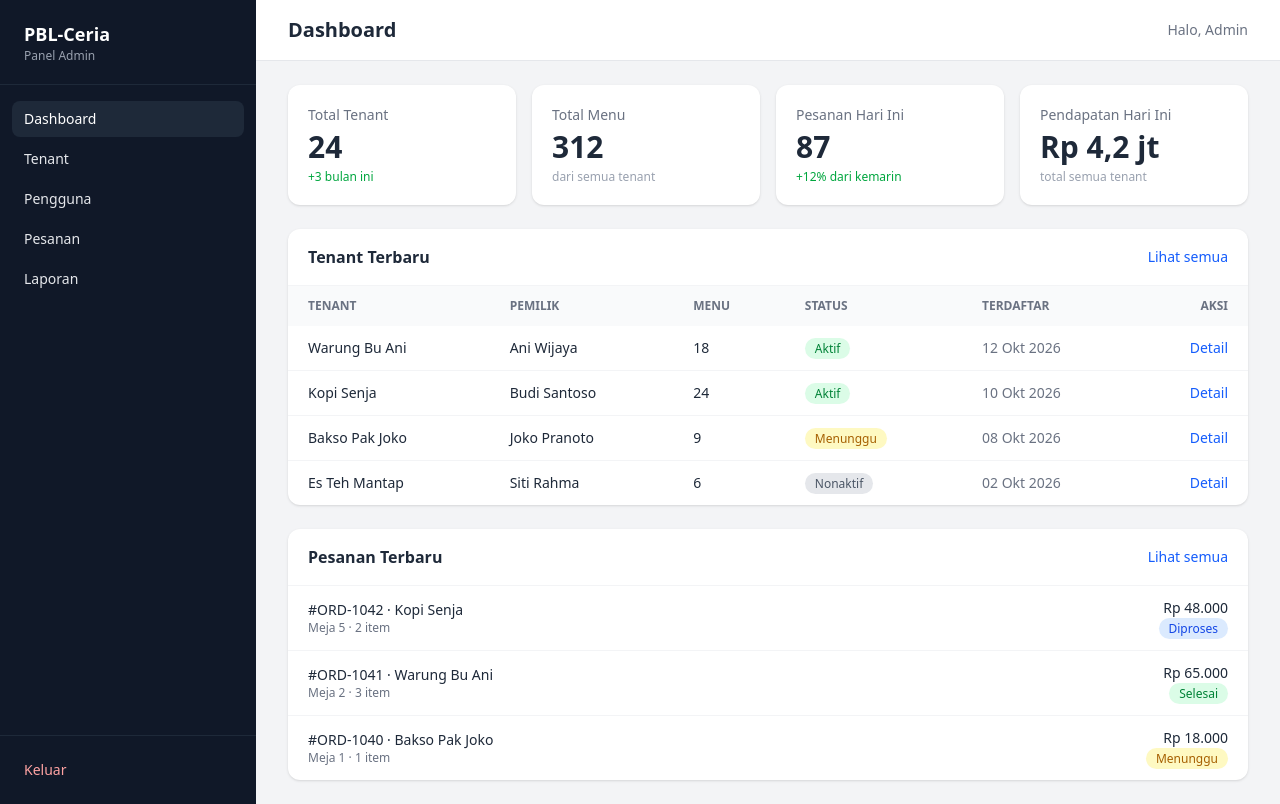
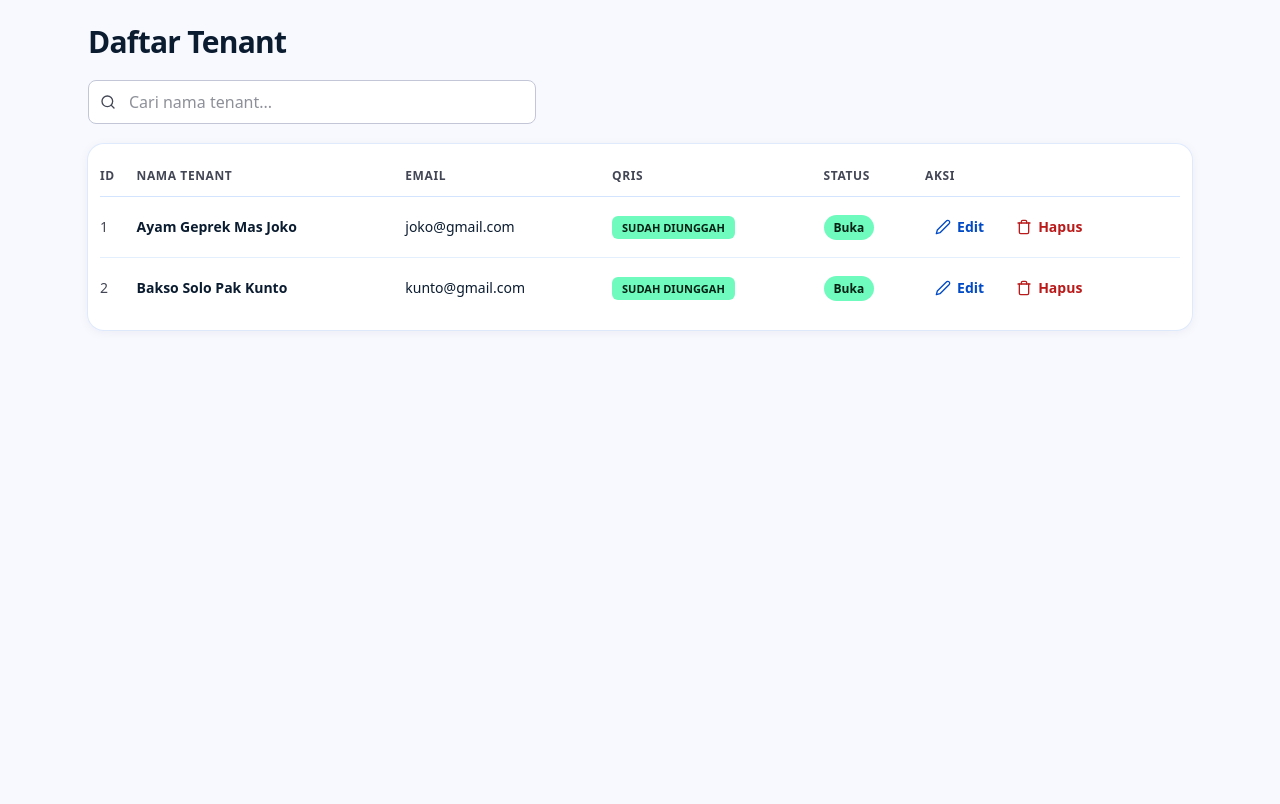
Before and after one commit to SMT3-PBL/PBL-ceria, a PHP site: page /pages/admin/dashboard.php in a window 1280 px wide. After the commit the page ends 331 px from the top, so only its background shows below. Run offline with PHP 8.4, Linux system fonts and the light colour scheme.

Commit message:
dashboard admin

```diff
--- a/pages/admin/dashboard.php
+++ b/pages/admin/dashboard.php
@@ -9,176 +9,80 @@
   <!-- Tailwind via CDN. Kalau nanti pakai CLI, ganti dengan:
        <link rel="stylesheet" href="../../assets/css/output.css"> -->
   <script src="https://cdn.jsdelivr.net/npm/@tailwindcss/browser@4"></script>
+  <style type="text/tailwindcss">
+    @theme {
+      --font-sans: "Plus Jakarta Sans", ui-sans-serif, system-ui, -apple-system, "Segoe UI", Roboto, sans-serif;
+      --color-primary: #004ac6;
+      --color-primary-dark: #003ea8;
+      --color-soft: #eff4ff;
+      --color-surface: #f8f9ff;
+      --color-ink: #0b1c30;
+      --color-muted: #434655;
+      --color-line: #d3e4fe;
+      --color-outline: #c3c6d7;
+      --color-ok: #002113;
+      --color-ok-soft: #6ffbbe;
+      --color-warn: #9d4300;
+      --color-warn-soft: #ffdbca;
+      --color-danger: #ba1a1a;
+      --color-danger-soft: #ffdad6;
+    }
+  </style>
 </head>
 
-<body class="bg-gray-100 text-gray-800">
+<body class="min-h-screen bg-surface font-sans text-ink antialiased">
 
-  <div class="min-h-screen md:flex">
+  <main class="mx-auto max-w-6xl space-y-5 p-4 pb-10 sm:p-6">
+    <div><h1 class="text-2xl font-extrabold tracking-tight sm:text-3xl">Daftar Tenant</h1></div>
 
-    <!-- Sidebar -->
-    <aside class="hidden md:flex md:w-64 flex-col bg-gray-900 text-gray-200">
-      <div class="px-6 py-5 text-lg font-bold text-white border-b border-gray-800">
-        PBL-Ceria <span class="block text-xs font-normal text-gray-400">Panel Admin</span>
-      </div>
+    <form method="get" action="" class="relative max-w-md">
+      <label for="cari" class="sr-only">Cari nama tenant</label>
+      <span class="pointer-events-none absolute left-3 top-1/2 -translate-y-1/2 text-muted"><svg class="size-4" viewBox="0 0 24 24" fill="none" stroke="currentColor" stroke-width="2" stroke-linecap="round" stroke-linejoin="round" aria-hidden="true"><circle cx="11" cy="11" r="8"/><path d="m21 21-4.3-4.3"/></svg></span>
+      <input type="search" id="cari" name="cari" data-filter-input="tenant" placeholder="Cari nama tenant..." class="h-11 w-full rounded-lg border border-outline bg-white px-3 text-base text-ink placeholder:text-muted/60 focus:border-primary focus:outline-none focus:ring-2 focus:ring-primary/20 pl-10">
+    </form>
 
-      <nav class="flex-1 px-3 py-4 space-y-1 text-sm">
-        <a href="dashboard.php" class="block rounded-lg bg-gray-800 px-3 py-2 text-white font-medium">Dashboard</a>
-        <a href="#" class="block rounded-lg px-3 py-2 hover:bg-gray-800">Tenant</a>
-        <a href="#" class="block rounded-lg px-3 py-2 hover:bg-gray-800">Pengguna</a>
-        <a href="#" class="block rounded-lg px-3 py-2 hover:bg-gray-800">Pesanan</a>
-        <a href="#" class="block rounded-lg px-3 py-2 hover:bg-gray-800">Laporan</a>
-      </nav>
-
-      <div class="px-3 py-4 border-t border-gray-800">
-        <a href="../auth/process/logout.php"
-          class="block rounded-lg px-3 py-2 text-sm text-red-300 hover:bg-gray-800">Keluar</a>
-      </div>
-    </aside>
-
-    <!-- Konten -->
-    <div class="flex-1 min-w-0">
-
-      <!-- Topbar -->
-      <header class="flex items-center justify-between bg-white border-b border-gray-200 px-4 md:px-8 py-4">
-        <h1 class="text-xl font-bold">Dashboard</h1>
-        <div class="flex items-center gap-3">
-          <span class="text-sm text-gray-500 hidden sm:inline">Halo, Admin</span>
-          <a href="../auth/process/logout.php" class="md:hidden text-sm text-red-600">Keluar</a>
-        </div>
-      </header>
-
-      <main class="px-4 md:px-8 py-6 space-y-6">
-
-        <!-- Kartu statistik -->
-        <section class="grid grid-cols-1 sm:grid-cols-2 xl:grid-cols-4 gap-4">
-          <div class="bg-white rounded-xl shadow-sm p-5">
-            <p class="text-sm text-gray-500">Total Tenant</p>
-            <p class="text-3xl font-bold mt-1">24</p>
-            <p class="text-xs text-green-600 mt-1">+3 bulan ini</p>
-          </div>
-          <div class="bg-white rounded-xl shadow-sm p-5">
-            <p class="text-sm text-gray-500">Total Menu</p>
-            <p class="text-3xl font-bold mt-1">312</p>
-            <p class="text-xs text-gray-400 mt-1">dari semua tenant</p>
-          </div>
-          <div class="bg-white rounded-xl shadow-sm p-5">
-            <p class="text-sm text-gray-500">Pesanan Hari Ini</p>
-            <p class="text-3xl font-bold mt-1">87</p>
-            <p class="text-xs text-green-600 mt-1">+12% dari kemarin</p>
-          </div>
-          <div class="bg-white rounded-xl shadow-sm p-5">
-            <p class="text-sm text-gray-500">Pendapatan Hari Ini</p>
-            <p class="text-3xl font-bold mt-1">Rp 4,2 jt</p>
-            <p class="text-xs text-gray-400 mt-1">total semua tenant</p>
-          </div>
-        </section>
-
-        <!-- Tabel tenant -->
-        <section class="bg-white rounded-xl shadow-sm">
-          <div class="flex items-center justify-between px-5 py-4 border-b border-gray-100">
-            <h2 class="font-semibold">Tenant Terbaru</h2>
-            <a href="#" class="text-sm text-blue-600 hover:underline">Lihat semua</a>
-          </div>
-
-          <div class="overflow-x-auto">
-            <table class="w-full text-sm text-left">
-              <thead class="bg-gray-50 text-gray-500 uppercase text-xs">
-                <tr>
-                  <th class="px-5 py-3">Tenant</th>
-                  <th class="px-5 py-3">Pemilik</th>
-                  <th class="px-5 py-3">Menu</th>
-                  <th class="px-5 py-3">Status</th>
-                  <th class="px-5 py-3">Terdaftar</th>
-                  <th class="px-5 py-3 text-right">Aksi</th>
-                </tr>
-              </thead>
-              <tbody class="divide-y divide-gray-100">
-                <tr>
-                  <td class="px-5 py-3 font-medium">Warung Bu Ani</td>
-                  <td class="px-5 py-3">Ani Wijaya</td>
-                  <td class="px-5 py-3">18</td>
-                  <td class="px-5 py-3"><span
-                      class="rounded-full bg-green-100 text-green-700 px-2.5 py-0.5 text-xs">Aktif</span></td>
-                  <td class="px-5 py-3 text-gray-500">12 Okt 2026</td>
-                  <td class="px-5 py-3 text-right"><a href="#" class="text-blue-600 hover:underline">Detail</a></td>
-                </tr>
-                <tr>
-                  <td class="px-5 py-3 font-medium">Kopi Senja</td>
-                  <td class="px-5 py-3">Budi Santoso</td>
-                  <td class="px-5 py-3">24</td>
-                  <td class="px-5 py-3"><span
-                      class="rounded-full bg-green-100 text-green-700 px-2.5 py-0.5 text-xs">Aktif</span></td>
-                  <td class="px-5 py-3 text-gray-500">10 Okt 2026</td>
-                  <td class="px-5 py-3 text-right"><a href="#" class="text-blue-600 hover:underline">Detail</a></td>
-                </tr>
-                <tr>
-                  <td class="px-5 py-3 font-medium">Bakso Pak Joko</td>
-                  <td class="px-5 py-3">Joko Pranoto</td>
-                  <td class="px-5 py-3">9</td>
-                  <td class="px-5 py-3"><span
-                      class="rounded-full bg-yellow-100 text-yellow-700 px-2.5 py-0.5 text-xs">Menunggu</span></td>
-                  <td class="px-5 py-3 text-gray-500">08 Okt 2026</td>
-                  <td class="px-5 py-3 text-right"><a href="#" class="text-blue-600 hover:underline">Detail</a></td>
-                </tr>
-                <tr>
-                  <td class="px-5 py-3 font-medium">Es Teh Mantap</td>
-                  <td class="px-5 py-3">Siti Rahma</td>
-                  <td class="px-5 py-3">6</td>
-                  <td class="px-5 py-3"><span
-                      class="rounded-full bg-gray-200 text-gray-600 px-2.5 py-0.5 text-xs">Nonaktif</span></td>
-                  <td class="px-5 py-3 text-gray-500">02 Okt 2026</td>
-                  <td class="px-5 py-3 text-right"><a href="#" class="text-blue-600 hover:underline">Detail</a></td>
-                </tr>
-              </tbody>
-            </table>
-          </div>
-        </section>
-
-        <!-- Pesanan terbaru -->
-        <section class="bg-white rounded-xl shadow-sm">
-          <div class="flex items-center justify-between px-5 py-4 border-b border-gray-100">
-            <h2 class="font-semibold">Pesanan Terbaru</h2>
-            <a href="#" class="text-sm text-blue-600 hover:underline">Lihat semua</a>
-          </div>
-
-          <ul class="divide-y divide-gray-100 text-sm">
-            <li class="flex items-center justify-between px-5 py-3">
-              <div>
-                <p class="font-medium">#ORD-1042 · Kopi Senja</p>
-                <p class="text-gray-500 text-xs">Meja 5 · 2 item</p>
+    <section class="rounded-2xl bg-white p-4 shadow-[0_2px_12px_rgba(11,28,48,0.06)] ring-1 ring-line/60 sm:p-6 max-md:bg-transparent max-md:!p-0 max-md:shadow-none max-md:ring-0 md:!p-3">
+      <table class="w-full text-left text-sm max-md:block">
+        <thead class="max-md:hidden"><tr class="border-b border-line text-xs font-extrabold uppercase tracking-wider text-muted [&>th]:px-0 [&>th]:py-3">
+          <th scope="col">ID</th><th scope="col">Nama Tenant</th><th scope="col">Email</th><th scope="col">QRIS</th><th scope="col">Status</th><th scope="col">Aksi</th></tr></thead>
+        <tbody class="max-md:block max-md:space-y-3">
+          <tr data-filter-item="tenant" class="max-md:block max-md:rounded-xl max-md:bg-surface max-md:p-4 max-md:ring-1 max-md:ring-line/60 md:border-b md:border-line/60 md:last:border-0">
+            <td data-label="ID" class="max-md:flex max-md:items-center max-md:justify-between max-md:gap-4 max-md:py-1.5 md:py-3.5 before:text-xs before:font-bold before:uppercase before:text-muted before:content-[attr(data-label)] md:before:content-none md:pr-4 md:text-muted">1</td>
+            <td data-label="Nama Tenant" class="max-md:flex max-md:items-center max-md:justify-between max-md:gap-4 max-md:py-1.5 md:py-3.5 before:text-xs before:font-bold before:uppercase before:text-muted before:content-[attr(data-label)] md:before:content-none font-bold md:pr-4">Ayam Geprek Mas Joko</td>
+            <td data-label="Akun Penjual" class="max-md:flex max-md:items-center max-md:justify-between max-md:gap-4 max-md:py-1.5 md:py-3.5 before:text-xs before:font-bold before:uppercase before:text-muted before:content-[attr(data-label)] md:before:content-none md:pr-4">joko@gmail.com</td>
+            <td data-label="QRIS" class="max-md:flex max-md:items-center max-md:justify-between max-md:gap-4 max-md:py-1.5 md:py-3.5 before:text-xs before:font-bold before:uppercase before:text-muted before:content-[attr(data-label)] md:before:content-none md:pr-4"><span class="whitespace-nowrap rounded-md bg-ok-soft px-2.5 py-1 text-[11px] font-extrabold uppercase text-ok">Sudah diunggah</span></td>
+            <td data-label="Status" class="max-md:flex max-md:items-center max-md:justify-between max-md:gap-4 max-md:py-1.5 md:py-3.5 before:text-xs before:font-bold before:uppercase before:text-muted before:content-[attr(data-label)] md:before:content-none md:pr-4"><span class="rounded-full bg-ok-soft px-2.5 py-1 text-xs font-bold text-ok">Buka</span></td>
+            <td data-label="Aksi" class="max-md:flex max-md:items-center max-md:justify-between max-md:gap-4 max-md:py-1.5 md:py-3.5 before:text-xs before:font-bold before:uppercase before:text-muted before:content-[attr(data-label)] md:before:content-none">
+              <div class="flex items-center gap-3">
+                <a href="edit_tenant.html?id=1" class="inline-flex items-center gap-1.5 rounded-lg px-2.5 py-1.5 font-semibold text-primary hover:bg-soft"><svg class="size-4" viewBox="0 0 24 24" fill="none" stroke="currentColor" stroke-width="2" stroke-linecap="round" stroke-linejoin="round" aria-hidden="true"><path d="M17 3a2.85 2.83 0 1 1 4 4L7.5 20.5 2 22l1.5-5.5Z"/></svg> Edit</a>
+                <form method="post" action="" data-confirm="Hapus tenant ini beserta akun penjualnya?">
+                  <input type="hidden" name="id_tenant" value="1">
+                  <button type="submit" name="hapus" value="1" class="inline-flex items-center gap-1.5 rounded-lg px-2.5 py-1.5 font-semibold text-danger hover:bg-danger-soft"><svg class="size-4" viewBox="0 0 24 24" fill="none" stroke="currentColor" stroke-width="2" stroke-linecap="round" stroke-linejoin="round" aria-hidden="true"><path d="M3 6h18"/><path d="M19 6v14a2 2 0 0 1-2 2H7a2 2 0 0 1-2-2V6"/><path d="M8 6V4a2 2 0 0 1 2-2h4a2 2 0 0 1 2 2v2"/></svg> Hapus</button>
+                </form>
               </div>
-              <div class="text-right">
-                <p class="font-medium">Rp 48.000</p>
-                <span class="rounded-full bg-blue-100 text-blue-700 px-2.5 py-0.5 text-xs">Diproses</span>
+            </td>
+          </tr>
+          <tr data-filter-item="tenant" class="max-md:block max-md:rounded-xl max-md:bg-surface max-md:p-4 max-md:ring-1 max-md:ring-line/60 md:border-b md:border-line/60 md:last:border-0">
+            <td data-label="ID" class="max-md:flex max-md:items-center max-md:justify-between max-md:gap-4 max-md:py-1.5 md:py-3.5 before:text-xs before:font-bold before:uppercase before:text-muted before:content-[attr(data-label)] md:before:content-none md:pr-4 md:text-muted">2</td>
+            <td data-label="Nama Tenant" class="max-md:flex max-md:items-center max-md:justify-between max-md:gap-4 max-md:py-1.5 md:py-3.5 before:text-xs before:font-bold before:uppercase before:text-muted before:content-[attr(data-label)] md:before:content-none font-bold md:pr-4">Bakso Solo Pak Kunto</td>
+            <td data-label="Akun Penjual" class="max-md:flex max-md:items-center max-md:justify-between max-md:gap-4 max-md:py-1.5 md:py-3.5 before:text-xs before:font-bold before:uppercase before:text-muted before:content-[attr(data-label)] md:before:content-none md:pr-4">kunto@gmail.com</td>
+            <td data-label="QRIS" class="max-md:flex max-md:items-center max-md:justify-between max-md:gap-4 max-md:py-1.5 md:py-3.5 before:text-xs before:font-bold before:uppercase before:text-muted before:content-[attr(data-label)] md:before:content-none md:pr-4"><span class="whitespace-nowrap rounded-md bg-ok-soft px-2.5 py-1 text-[11px] font-extrabold uppercase text-ok">Sudah diunggah</span></td>
+            <td data-label="Status" class="max-md:flex max-md:items-center max-md:justify-between max-md:gap-4 max-md:py-1.5 md:py-3.5 before:text-xs before:font-bold before:uppercase before:text-muted before:content-[attr(data-label)] md:before:content-none md:pr-4"><span class="rounded-full bg-ok-soft px-2.5 py-1 text-xs font-bold text-ok">Buka</span></td>
+            <td data-label="Aksi" class="max-md:flex max-md:items-center max-md:justify-between max-md:gap-4 max-md:py-1.5 md:py-3.5 before:text-xs before:font-bold before:uppercase before:text-muted before:content-[attr(data-label)] md:before:content-none">
+              <div class="flex items-center gap-3">
+                <a href="edit_tenant.html?id=2" class="inline-flex items-center gap-1.5 rounded-lg px-2.5 py-1.5 font-semibold text-primary hover:bg-soft"><svg class="size-4" viewBox="0 0 24 24" fill="none" stroke="currentColor" stroke-width="2" stroke-linecap="round" stroke-linejoin="round" aria-hidden="true"><path d="M17 3a2.85 2.83 0 1 1 4 4L7.5 20.5 2 22l1.5-5.5Z"/></svg> Edit</a>
+                <form method="post" action="" data-confirm="Hapus tenant ini beserta akun penjualnya?">
+                  <input type="hidden" name="id_tenant" value="2">
+                  <button type="submit" name="hapus" value="1" class="inline-flex items-center gap-1.5 rounded-lg px-2.5 py-1.5 font-semibold text-danger hover:bg-danger-soft"><svg class="size-4" viewBox="0 0 24 24" fill="none" stroke="currentColor" stroke-width="2" stroke-linecap="round" stroke-linejoin="round" aria-hidden="true"><path d="M3 6h18"/><path d="M19 6v14a2 2 0 0 1-2 2H7a2 2 0 0 1-2-2V6"/><path d="M8 6V4a2 2 0 0 1 2-2h4a2 2 0 0 1 2 2v2"/></svg> Hapus</button>
+                </form>
               </div>
-            </li>
-            <li class="flex items-center justify-between px-5 py-3">
-              <div>
-                <p class="font-medium">#ORD-1041 · Warung Bu Ani</p>
-                <p class="text-gray-500 text-xs">Meja 2 · 3 item</p>
-              </div>
-              <div class="text-right">
-                <p class="font-medium">Rp 65.000</p>
-                <span class="rounded-full bg-green-100 text-green-700 px-2.5 py-0.5 text-xs">Selesai</span>
-              </div>
-            </li>
-            <li class="flex items-center justify-between px-5 py-3">
-              <div>
-                <p class="font-medium">#ORD-1040 · Bakso Pak Joko</p>
-                <p class="text-gray-500 text-xs">Meja 1 · 1 item</p>
-              </div>
-              <div class="text-right">
-                <p class="font-medium">Rp 18.000</p>
-                <span class="rounded-full bg-yellow-100 text-yellow-700 px-2.5 py-0.5 text-xs">Menunggu</span>
-              </div>
-            </li>
-          </ul>
-        </section>
-
-      </main>
-    </div>
-  </div>
-
+            </td>
+          </tr>
+        </tbody>
+      </table>
+      <p data-filter-empty="tenant" hidden class="py-6 text-center text-sm text-muted">Tenant tidak ditemukan.</p>
+    </section>
+  </main>
 </body>
 
 </html>
```
